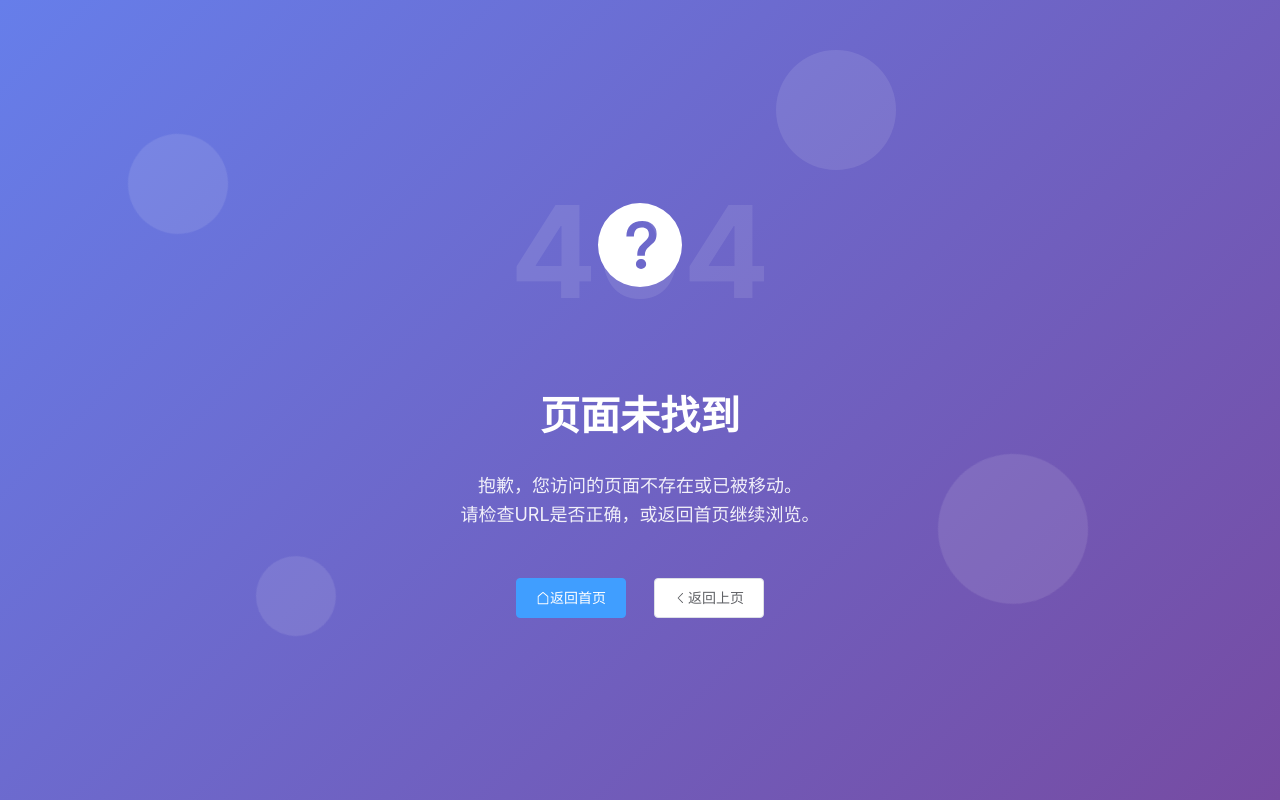
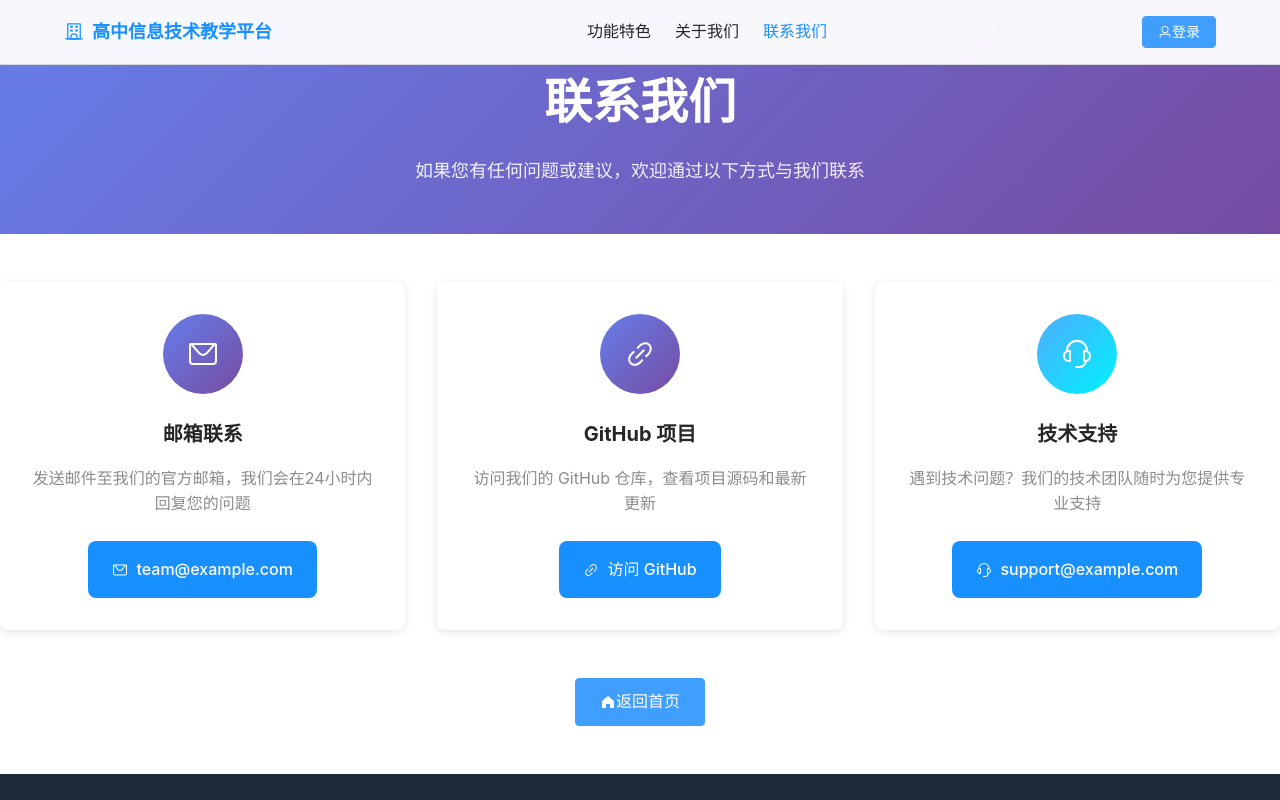
Before and after one commit to kaikailuo/bring-py, a Vue app in the folder frontend/: page /contact in a window 1280 px wide. Before the commit this address had no page. Built offline with nearby package versions, Linux system fonts and the light colour scheme.

Commit message:
feat(frontend): add Contact page and update Home button

```diff
--- a/frontend/src/router/index.js
+++ b/frontend/src/router/index.js
@@ -17,6 +17,12 @@ const routes = [
     name: 'Login',
     component: () => import('@/views/Login.vue'),
     meta: { title: '登录', hideForAuth: true }
+  },
+  {
+    path: '/contact',
+    name: 'Contact',
+    component: () => import('@/views/Contact.vue'),
+    meta: { title: '联系我们' }
   },
   {
     path: '/student',
--- /dev/null
+++ b/frontend/src/views/Contact.vue
@@ -0,0 +1,410 @@
+<template>
+  <div class="contact-page">
+    <!-- 头部导航 -->
+    <header class="header">
+      <div class="container">
+        <div class="logo">
+          <el-icon class="logo-icon"><School /></el-icon>
+          <span class="logo-text">高中信息技术教学平台</span>
+        </div>
+        <nav class="nav">
+          <router-link to="/home#features" class="nav-link">功能特色</router-link>
+          <router-link to="/home#about" class="nav-link">关于我们</router-link>
+          <router-link to="/contact" class="nav-link active">联系我们</router-link>
+        </nav>
+        <div class="auth-buttons">
+          <el-button type="primary" @click="$router.push('/login')">
+            <el-icon><User /></el-icon>
+            登录
+          </el-button>
+        </div>
+      </div>
+    </header>
+
+    <!-- 主要内容 -->
+    <main class="main-content">
+      <!-- 页面标题区域 -->
+      <section class="page-header">
+        <div class="container">
+          <h1 class="page-title">联系我们</h1>
+          <p class="page-description">
+            如果您有任何问题或建议，欢迎通过以下方式与我们联系
+          </p>
+        </div>
+      </section>
+
+      <!-- 联系信息 -->
+      <section class="contact-section">
+        <div class="container">
+          <div class="contact-content">
+            <div class="contact-card education-card">
+              <div class="contact-icon">
+                <el-icon><Message /></el-icon>
+              </div>
+              <h3 class="contact-title">邮箱联系</h3>
+              <p class="contact-description">
+                发送邮件至我们的官方邮箱，我们会在24小时内回复您的问题
+              </p>
+              <a href="mailto:team@example.com" class="contact-link">
+                <el-icon><Message /></el-icon>
+                team@example.com
+              </a>
+            </div>
+
+            <div class="contact-card education-card">
+              <div class="contact-icon github-icon">
+                <el-icon><Link /></el-icon>
+              </div>
+              <h3 class="contact-title">GitHub 项目</h3>
+              <p class="contact-description">
+                访问我们的 GitHub 仓库，查看项目源码和最新更新
+              </p>
+              <a href="https://github.com/your-org" target="_blank" class="contact-link">
+                <el-icon><Link /></el-icon>
+                访问 GitHub
+              </a>
+            </div>
+
+            <div class="contact-card education-card">
+              <div class="contact-icon support-icon">
+                <el-icon><Service /></el-icon>
+              </div>
+              <h3 class="contact-title">技术支持</h3>
+              <p class="contact-description">
+                遇到技术问题？我们的技术团队随时为您提供专业支持
+              </p>
+              <a href="mailto:support@example.com" class="contact-link">
+                <el-icon><Service /></el-icon>
+                support@example.com
+              </a>
+            </div>
+          </div>
+
+          <!-- 返回首页按钮 -->
+          <div class="back-to-home">
+            <el-button type="primary" size="large" @click="$router.push('/')">
+              <el-icon><HomeFilled /></el-icon>
+              返回首页
+            </el-button>
+          </div>
+        </div>
+      </section>
+    </main>
+
+    <!-- 页脚 -->
+    <footer class="footer">
+      <div class="container">
+        <div class="footer-content">
+          <div class="footer-section">
+            <div class="footer-logo">
+              <el-icon><School /></el-icon>
+              <span>高中信息技术教学平台</span>
+            </div>
+            <p class="footer-description">
+              致力于为高中生提供优质的Python编程学习体验，
+              通过技术创新推动信息技术教育发展。
+            </p>
+          </div>
+          <div class="footer-section">
+            <h4 class="footer-title">快速链接</h4>
+            <ul class="footer-links">
+              <li><router-link to="/home#features">功能特色</router-link></li>
+              <li><router-link to="/home#about">关于我们</router-link></li>
+              <li><router-link to="/contact">联系我们</router-link></li>
+              <li><router-link to="/login">用户登录</router-link></li>
+            </ul>
+          </div>
+          <div class="footer-section">
+            <h4 class="footer-title">技术支持</h4>
+            <ul class="footer-links">
+              <li><a href="#">使用帮助</a></li>
+              <li><a href="#">技术文档</a></li>
+              <li><a href="#">API接口</a></li>
+              <li><a href="#">问题反馈</a></li>
+            </ul>
+          </div>
+        </div>
+        <div class="footer-bottom">
+          <p>&copy; 2024 高中信息技术教学平台. 保留所有权利.</p>
+        </div>
+      </div>
+    </footer>
+  </div>
+</template>
+
+<script setup>
+import { onMounted } from 'vue'
+
+onMounted(() => {
+  // 添加滚动动画效果
+  const observer = new IntersectionObserver((entries) => {
+    entries.forEach(entry => {
+      if (entry.isIntersecting) {
+        entry.target.classList.add('fade-in-up')
+      }
+    })
+  })
+
+  document.querySelectorAll('.contact-card').forEach(card => {
+    observer.observe(card)
+  })
+})
+</script>
+
+<style lang="scss" scoped>
+@use '../styles/variables.scss' as *;
+
+.contact-page {
+  min-height: 100vh;
+  background: linear-gradient(135deg, #f5f7fa 0%, #c3cfe2 100%);
+}
+
+/* 头部导航 */
+.header {
+  position: fixed;
+  top: 0;
+  left: 0;
+  right: 0;
+  z-index: 1000;
+  background: rgba(255, 255, 255, 0.95);
+  backdrop-filter: blur(10px);
+  border-bottom: 1px solid $border-color;
+}
+
+.header .container {
+  display: flex;
+  align-items: center;
+  justify-content: space-between;
+  padding: 0 $spacing-lg;
+  height: 64px;
+  max-width: 1200px;
+  margin: 0 auto;
+}
+
+.logo {
+  display: flex;
+  align-items: center;
+  gap: $spacing-sm;
+  font-size: $font-size-lg;
+  font-weight: bold;
+  color: $education-blue;
+}
+
+.logo-icon {
+  font-size: $font-size-xl;
+}
+
+.nav {
+  display: flex;
+  gap: $spacing-lg;
+}
+
+.nav-link {
+  text-decoration: none;
+  color: $text-primary;
+  font-weight: 500;
+  transition: color 0.3s ease;
+
+  &:hover,
+  &.active {
+    color: $education-blue;
+  }
+}
+
+.auth-buttons {
+  display: flex;
+  gap: $spacing-sm;
+}
+
+/* 页面标题区域 */
+.page-header {
+  padding-top: 64px;
+  padding-bottom: $spacing-xxl;
+  background: $gradient-primary;
+  color: white;
+  text-align: center;
+}
+
+.page-title {
+  font-size: 3rem;
+  font-weight: bold;
+  margin-bottom: $spacing-md;
+  color: white;
+}
+
+.page-description {
+  font-size: $font-size-lg;
+  color: rgba(255, 255, 255, 0.9);
+  max-width: 600px;
+  margin: 0 auto;
+}
+
+/* 联系信息 */
+.contact-section {
+  padding: $spacing-xxl 0;
+  background: white;
+}
+
+.contact-content {
+  display: grid;
+  grid-template-columns: repeat(auto-fit, minmax(300px, 1fr));
+  gap: $spacing-xl;
+  margin-bottom: $spacing-xxl;
+}
+
+.contact-card {
+  padding: $spacing-xl;
+  text-align: center;
+  transition: all 0.3s ease;
+
+  &:hover {
+    transform: translateY(-5px);
+  }
+}
+
+.contact-icon {
+  width: 80px;
+  height: 80px;
+  border-radius: 50%;
+  display: flex;
+  align-items: center;
+  justify-content: center;
+  margin: 0 auto $spacing-lg;
+  font-size: 2rem;
+  color: white;
+  background: $gradient-primary;
+
+  &.github-icon {
+    background: linear-gradient(135deg, #667eea 0%, #764ba2 100%);
+  }
+
+  &.support-icon {
+    background: $gradient-success;
+  }
+}
+
+.contact-title {
+  font-size: $font-size-xl;
+  font-weight: bold;
+  margin-bottom: $spacing-md;
+  color: $text-primary;
+}
+
+.contact-description {
+  color: $text-secondary;
+  line-height: 1.6;
+  margin-bottom: $spacing-lg;
+}
+
+.contact-link {
+  display: inline-flex;
+  align-items: center;
+  gap: $spacing-sm;
+  padding: $spacing-md $spacing-lg;
+  background: $education-blue;
+  color: white;
+  text-decoration: none;
+  border-radius: $border-radius;
+  font-weight: 500;
+  transition: all 0.3s ease;
+
+  &:hover {
+    background: darken($education-blue, 10%);
+    transform: translateY(-2px);
+    box-shadow: 0 4px 12px rgba(24, 144, 255, 0.3);
+  }
+}
+
+.back-to-home {
+  text-align: center;
+}
+
+.back-to-home .el-button {
+  height: 48px;
+  padding: 0 $spacing-lg;
+  font-size: $font-size-md;
+}
+
+/* 页脚 */
+.footer {
+  background: $bg-dark;
+  color: white;
+  padding: $spacing-xxl 0 $spacing-lg;
+}
+
+.footer-content {
+  display: grid;
+  grid-template-columns: 2fr 1fr 1fr;
+  gap: $spacing-xl;
+  margin-bottom: $spacing-xl;
+}
+
+.footer-logo {
+  display: flex;
+  align-items: center;
+  gap: $spacing-sm;
+  font-size: $font-size-lg;
+  font-weight: bold;
+  margin-bottom: $spacing-md;
+}
+
+.footer-description {
+  color: rgba(255, 255, 255, 0.8);
+  line-height: 1.6;
+}
+
+.footer-title {
+  font-size: $font-size-md;
+  font-weight: bold;
+  margin-bottom: $spacing-md;
+}
+
+.footer-links {
+  list-style: none;
+}
+
+.footer-links li {
+  margin-bottom: $spacing-sm;
+}
+
+.footer-links a {
+  color: rgba(255, 255, 255, 0.8);
+  text-decoration: none;
+  transition: color 0.3s ease;
+
+  &:hover {
+    color: white;
+  }
+}
+
+.footer-bottom {
+  text-align: center;
+  padding-top: $spacing-lg;
+  border-top: 1px solid rgba(255, 255, 255, 0.1);
+  color: rgba(255, 255, 255, 0.6);
+}
+
+/* 响应式设计 */
+@media (max-width: 768px) {
+  .page-title {
+    font-size: 2rem;
+  }
+
+  .header .container {
+    padding: 0 $spacing-md;
+  }
+
+  .nav {
+    display: none;
+  }
+
+  .contact-content {
+    grid-template-columns: 1fr;
+  }
+
+  .footer-content {
+    grid-template-columns: 1fr;
+    text-align: center;
+  }
+}
+</style>
--- a/frontend/src/views/Home.vue
+++ b/frontend/src/views/Home.vue
@@ -10,7 +10,7 @@
         <nav class="nav">
           <a href="#features" class="nav-link">功能特色</a>
           <a href="#about" class="nav-link">关于我们</a>
-          <a href="#contact" class="nav-link">联系我们</a>
+          <router-link to="/contact" class="nav-link">联系我们</router-link>
         </nav>
         <div class="auth-buttons">
           <el-button type="primary" @click="$router.push('/login')">
@@ -248,7 +248,7 @@ for i in range(10):
             <ul class="footer-links">
               <li><a href="#features">功能特色</a></li>
               <li><a href="#about">关于我们</a></li>
-              <li><a href="#contact">联系我们</a></li>
+              <li><router-link to="/contact">联系我们</router-link></li>
               <li><a href="/login">用户登录</a></li>
             </ul>
           </div>
```
